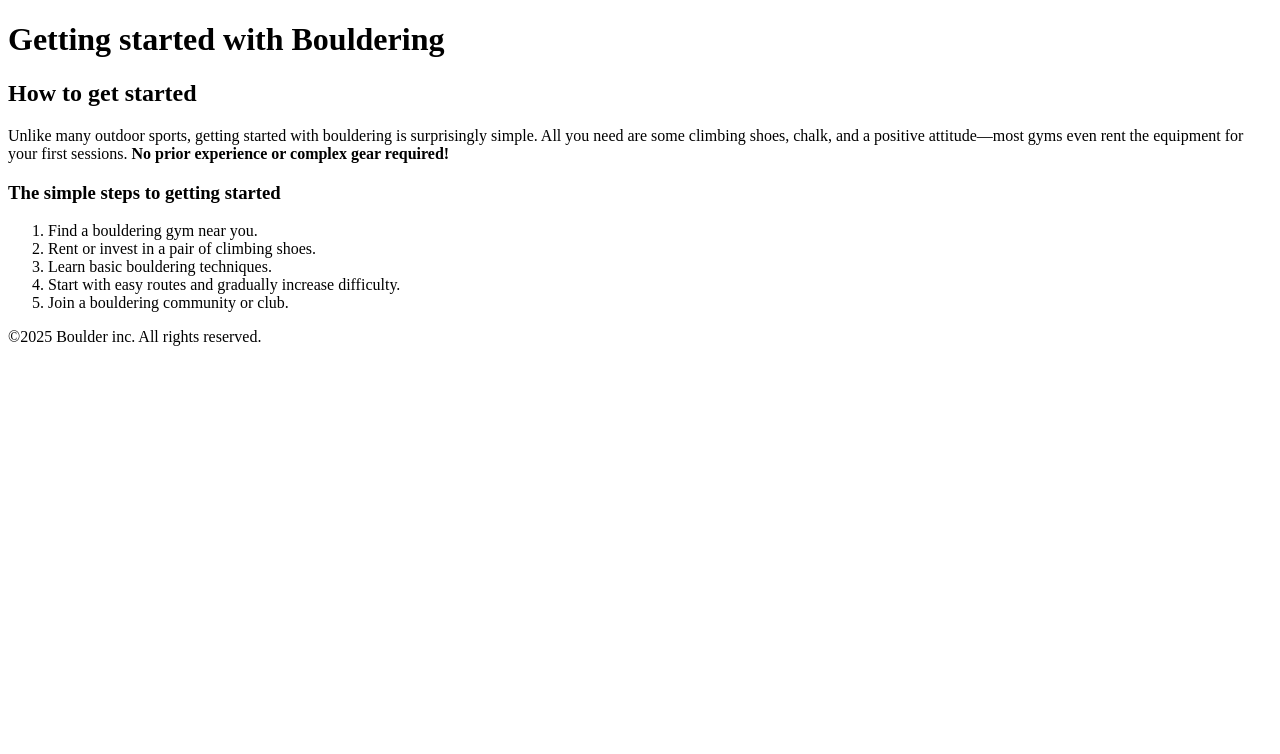
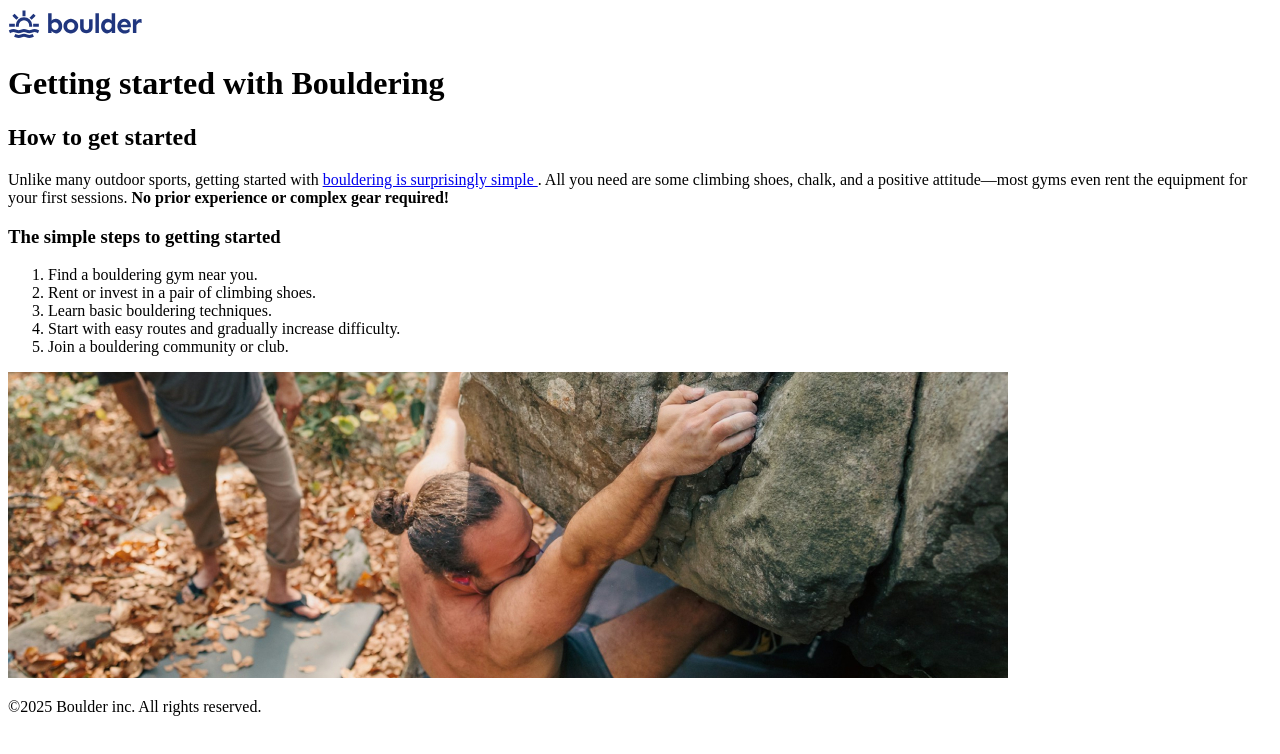
Before and after one commit to trs-25/sample-website-bouldering, a plain HTML site: page getting-started.html in a window 1280 px wide. Drawn offline with Linux system fonts and the light colour scheme.

Commit message:
Update index.html and getting-started.html

```diff
--- a/getting-started.html
+++ b/getting-started.html
@@ -1,26 +1,25 @@
 <!DOCTYPE html>
 
 <html>
-
   <head>
     <title>Getting started with Bouldering</title>
   </head>
 
   <body>
-    <header></header>
+    <header>
+      <img src="images/logo.svg" alt="Boulder inc." />
+    </header>
 
     <main>
-
       <h1>Getting started with Bouldering</h1>
 
       <section>
-
         <h2>How to get started</h2>
         <p>
-          Unlike many outdoor sports, getting started with bouldering is
-          surprisingly simple. All you need are some climbing shoes, chalk, and
-          a positive attitude—most gyms even rent the equipment for your first
-          sessions.
+          Unlike many outdoor sports, getting started with
+          <a href="index.html"> bouldering is surprisingly simple </a>. All you
+          need are some climbing shoes, chalk, and a positive attitude—most gyms
+          even rent the equipment for your first sessions.
           <strong>No prior experience or complex gear required!</strong>
         </p>
 
@@ -33,12 +32,10 @@
           <li>Join a bouldering community or club.</li>
         </ol>
 
+        <img src="images/getting-started-outdoors.jpg" alt="bouldering outdoor"
       </section>
-
     </main>
 
     <footer><p>©2025 Boulder inc. All rights reserved.</p></footer>
-
   </body>
-
 </html>
```
Also changed, not shown: index.html (+11 -4 lines).
